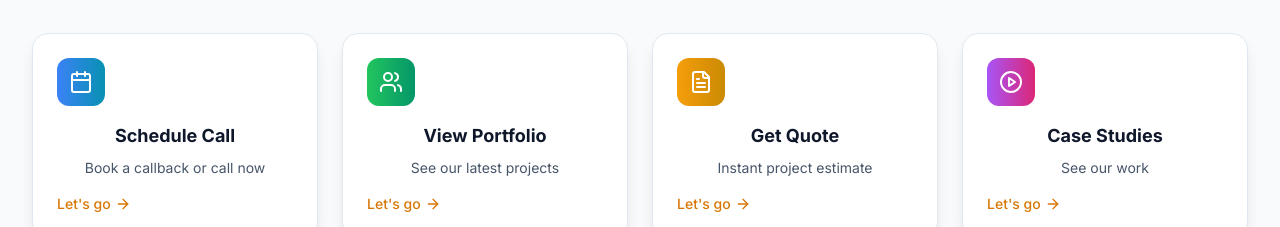
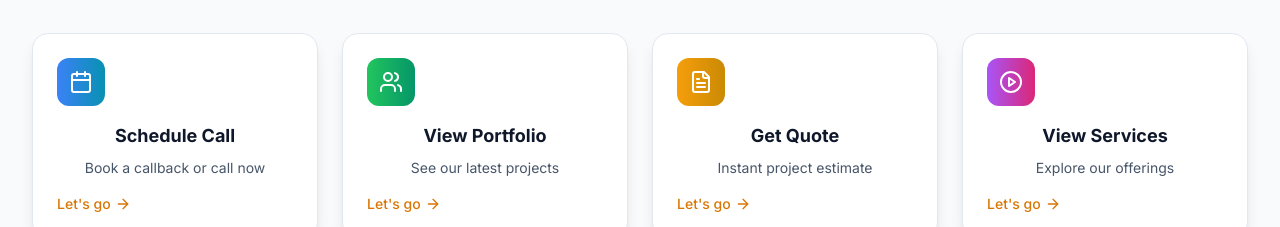
Before and after one commit to DennisAmutsa/EpicEdgeCreative, a React (Create React App) app in the folder frontend/: page /contact in a window 1280 px wide. Shown: the part 1440-1667 px from the top of the page. Built offline with nearby package versions, Linux system fonts and the light colour scheme; no server answers.

Commit message:
Updated Contact page to replace "Case Studies" with "View Services", linking to the services page and modifying the description for clarity.

```diff
--- a/frontend/src/pages/Contact.js
+++ b/frontend/src/pages/Contact.js
@@ -131,9 +131,9 @@ const Contact = () => {
     },
     {
       icon: PlayCircle,
-      title: "Case Studies",
-      description: "See our work",
-      action: () => window.open('/portfolio', '_blank'),
+      title: "View Services",
+      description: "Explore our offerings",
+      action: () => window.open('/services', '_blank'),
       color: "from-purple-500 to-pink-600"
     }
   ];
```
